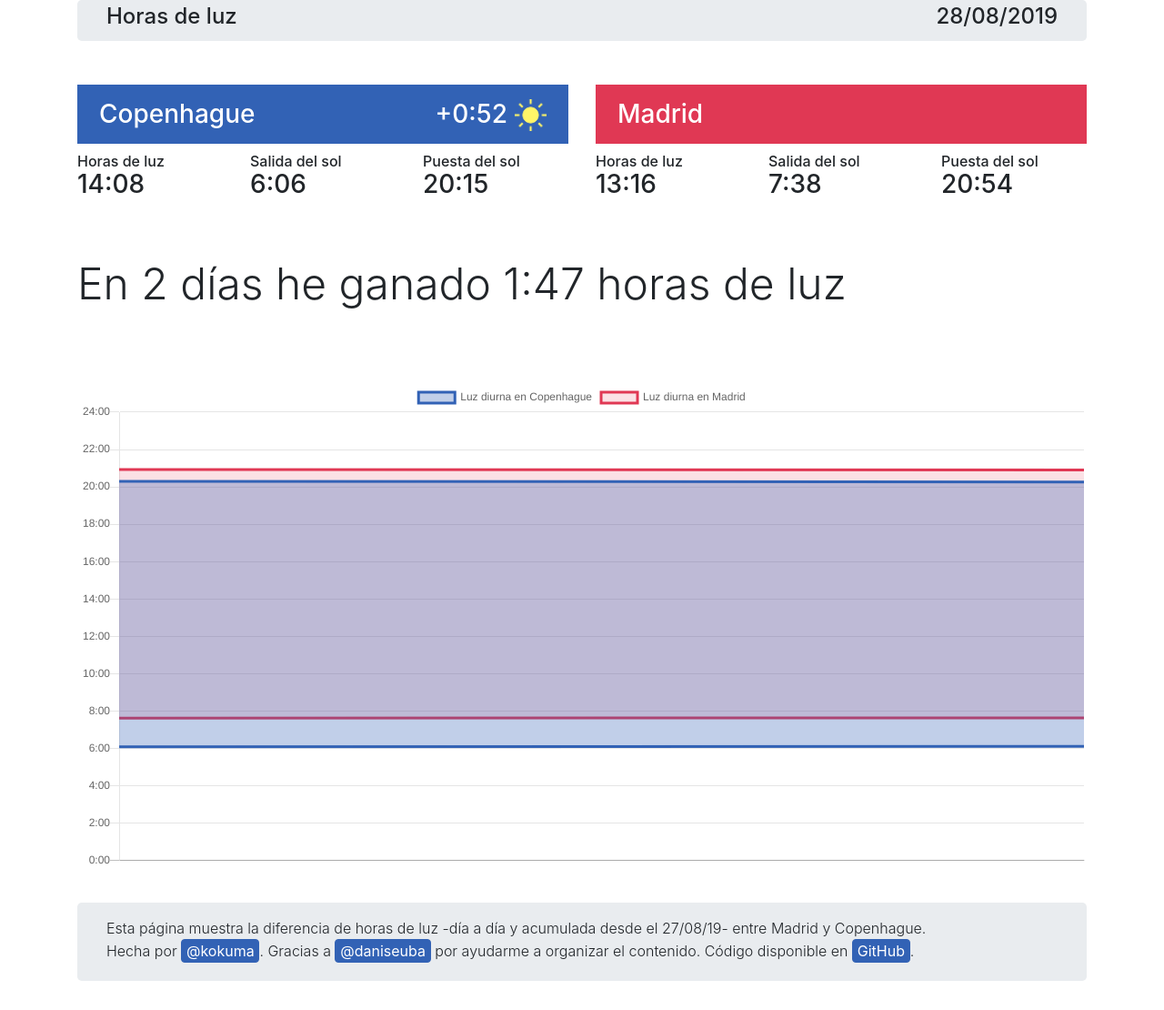
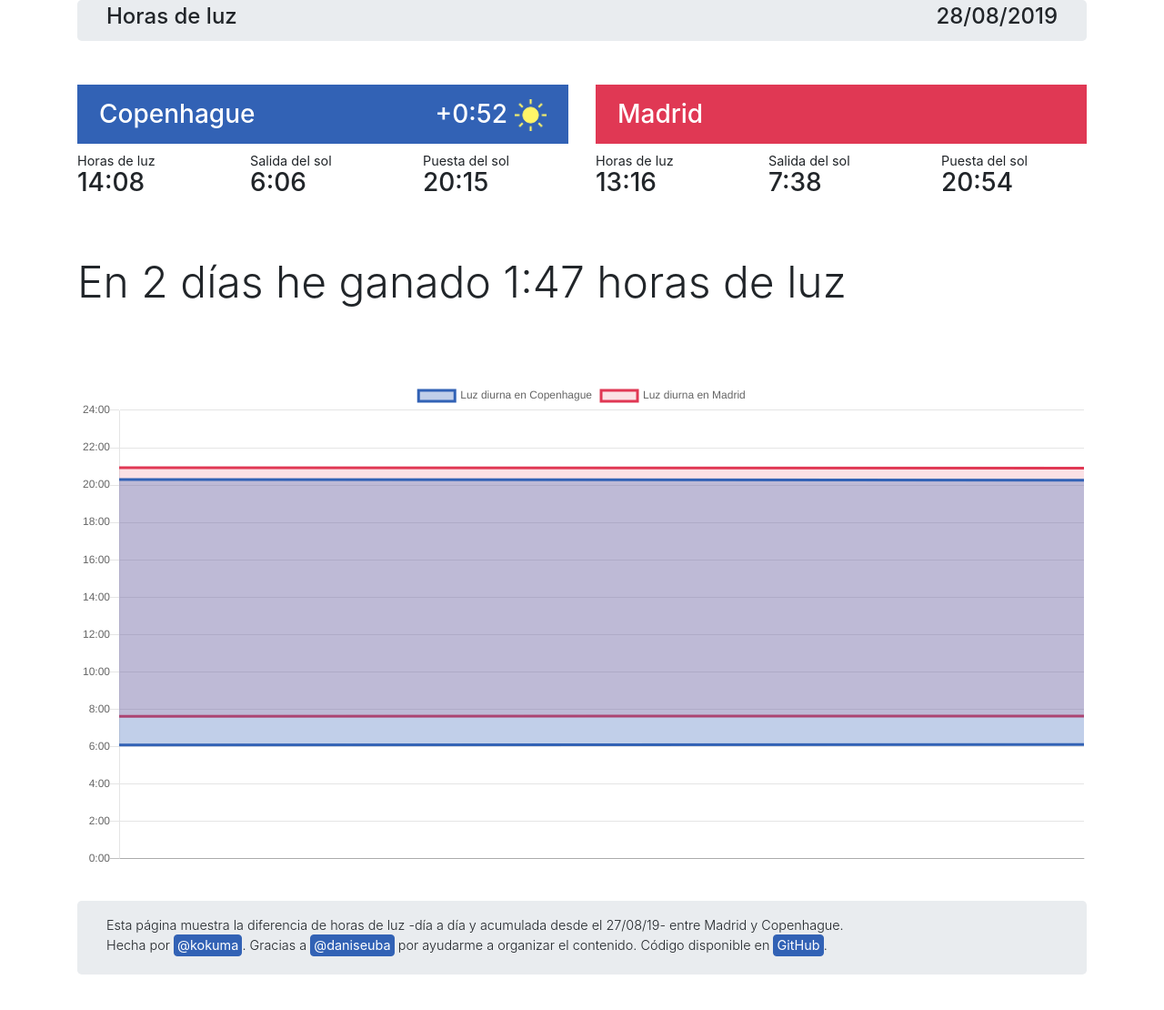
Before and after one commit to juanalonso/horasdeluz, a PHP site: page / in a window 1280 px wide. Shown: the whole page at 91% size. After the commit the page ends 1071 px from the top, so only its background shows below. Run offline with PHP 8.4, Linux system fonts and the light colour scheme.

Commit message:
¡Seguimos con los ajustes!

```diff
--- a/index.php
+++ b/index.php
@@ -119,9 +119,9 @@
             color:#fff;
             background-color:<?=$bgCphDark?>;
             border-color:<?=$bgCphDark?>;
-            font-size: 1rem;
+            font-size: 0.9rem;
             vertical-align: baseline;
-            padding: 0rem 0.3rem;
+            padding: 0rem 0.2rem;
         }
         .btn-link:hover {
             color:#fff;
@@ -141,8 +141,12 @@
             line-height:1.2;
         }
         .lead {
-            font-size: 1rem;
+            font-size: 0.9rem;
             font-weight: 300;
+        }
+        .h6, h6 {
+            font-size: 0.9rem;
+            font-weight: 400;
         }
     </style>
 </head>
```
